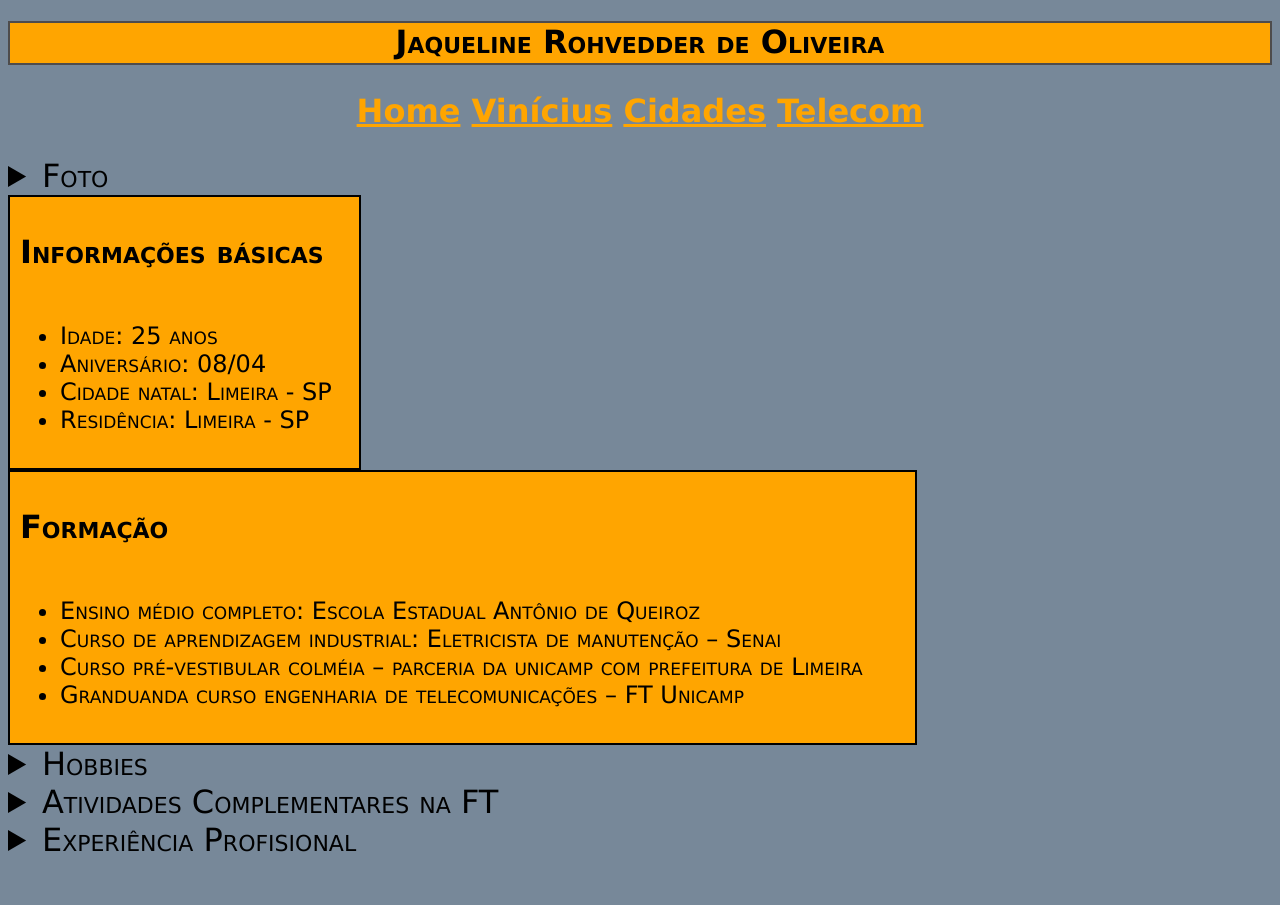
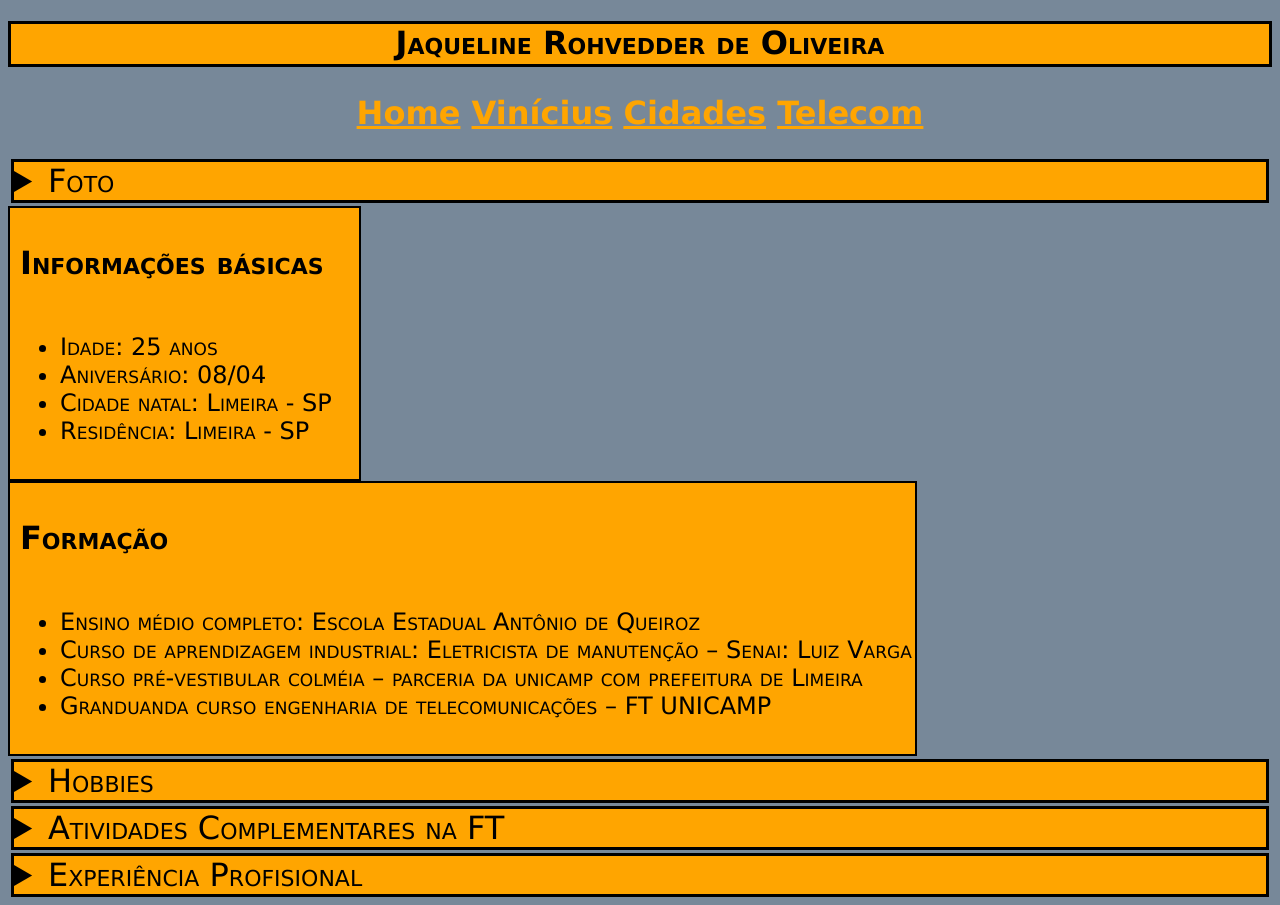
Before and after one commit to 175664-188139-TT905/Atividades_TT905, a plain HTML site: page atividades web TT905/Atividade4/Atividade4_Pagina_Jaqueline.html in a window 1280 px wide. Before the commit the page ends 867 px from the top, so only its background shows below. Drawn offline with Linux system fonts and the light colour scheme.

Commit message:
ultimas mudanças

```diff
--- a/atividades web TT905/Atividade4/Atividade4_Pagina_Jaqueline.html
+++ b/atividades web TT905/Atividade4/Atividade4_Pagina_Jaqueline.html
@@ -17,7 +17,7 @@
     </h2>
 
     <details><summary> Foto </summary>
-        <h1>NÃO SOU EU, DE FEIO JÁ BASTA ESTE SITE</h1>
+        <h1>NÃO SOU EU, DE FEIO JÁ BASTA O SITE.</h1>
         <img src="https://www.ubatuba.sp.gov.br/wp-content/uploads/sites/2/2018/08/0820-construcoes-ubatuba-770x433.jpg"
         width="40%"/>
     </details>
@@ -37,9 +37,9 @@
         <h2 class="inf" >Formação</h2>
         <ul>
             <li>Ensino médio completo: Escola Estadual Antônio de Queiroz</li>
-            <li>Curso de aprendizagem industrial: Eletricista de manutenção – Senai</li>
+            <li>Curso de aprendizagem industrial: Eletricista de manutenção – Senai: Luiz Varga</li>
             <li>Curso pré-vestibular colméia – parceria da unicamp com prefeitura de Limeira</li>
-            <li>Granduanda curso engenharia de telecomunicações – FT Unicamp </li>
+            <li>Granduanda curso engenharia de telecomunicações – FT UNICAMP </li>
         </ul>
     </span>
 
--- a/atividades web TT905/Atividade4/Style.css
+++ b/atividades web TT905/Atividade4/Style.css
@@ -9,7 +9,7 @@ h1 {
     display: block;
     clear: both;
     height: 40px;
-    border: 2px solid rgb(78, 76, 76);
+    border: 3px solid black;
 
     }
 
@@ -40,6 +40,9 @@ summary{
     font-size:xx-large;
     font-style:bold;
     font-variant:small-caps;
+    background-color: orange;
+    border: 3px solid black;
+
 }
 
 span{
@@ -77,3 +80,9 @@ ul{
     font-style:bold;
     font-variant:small-caps;
 }
+
+details{
+
+
+    margin: 3px;
+}
```
Also changed, not shown: atividades web TT905/Atividade4/Atividade4_Pagina_Vinicius.html (+1 -1 lines).
